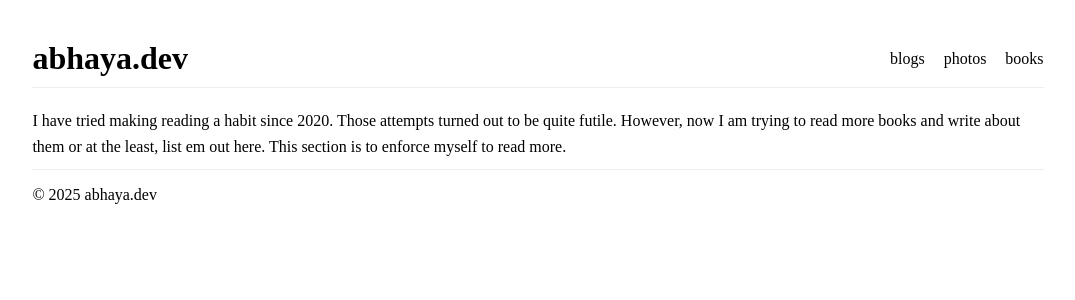
After one commit to 21abhaya/abhaya.dev, a FastAPI app: template templates/books.html in a window 1280 px wide. The commit adds this page. Shown: the top 300 px of the page, without its empty margins (102-1177 px from the left). Run offline with FastAPI, Linux system fonts and the light colour scheme; the template is opened without the code that fills it, so the values that code supplies are empty.

Commit message:
feat: implemented all required pages

```diff
--- a/main.py
+++ b/main.py
@@ -17,9 +17,11 @@ async def homepage(request: Request):
     )
 
 
-@app.get("/blogs/")
-async def blog():
-    return {"Blog list will feature here."}
+@app.get("/blogs/", response_class=HTMLResponse)
+async def blog(request: Request):
+    return templates.TemplateResponse(
+        request=request, name='blogs.html',
+    )
 
 
 @app.get("/blogs/{id}")
@@ -27,11 +29,20 @@ async def get_blog_id(id: int):
     return {"blog_id": id}
 
 
-@app.get("/photos/")
-async def get_gallery():
-    return {"Gallery list will feature here."}
+@app.get("/photos/", response_class=HTMLResponse)
+async def get_photos(request: Request):
+    return templates.TemplateResponse(
+        request=request, name='photos.html',
+    )
 
 
 @app.get("/photos/photo/{id}")
-async def get_gallery_item_id(id: int):
+async def get_photo_id(id: int):
     return {"gallery_id": id}
+
+
+@app.get("/books/", response_class=HTMLResponse)
+async def get_photos(request: Request):
+    return templates.TemplateResponse(
+        request=request, name='books.html',
+    )
--- a/static/style.css
+++ b/static/style.css
@@ -39,15 +39,26 @@
 
 .nav a {
     margin-left: 15px;
-    text-decoration: none;
-    color: #007bff;
+    /* text-decoration: none;
+    color: #007bff; */
 }
 
 .nav a:hover {
-    text-decoration: underline;
+    /* text-decoration: underline; */
+    color: #007bff;
 }
 
 .content p {
     line-height: 1.6;
     margin-bottom: 10px;
 }
+
+a {
+    text-decoration: none;
+    color:black;
+}
+
+a:hover {
+    /* text-decoration: underline; */
+    color:#007bff
+}
--- a/templates/base.html
+++ b/templates/base.html
@@ -11,11 +11,12 @@
         <div class="container">
         <div class="header">
             <div class="logo">
-                <h1>abhaya.dev</h1>
+                <a href="/"><h1>abhaya.dev</h1></a>
             </div>
             <div class="nav">
                 <a href="/blogs">blogs</a>
                 <a href="/photos">photos</a>
+                <a href="/books">books</a>
             </div>
         </div>
         {% block content %}
--- /dev/null
+++ b/templates/books.html
@@ -0,0 +1,12 @@
+{% extends 'base.html' %}
+{% block title %}Blogs | abhaya.dev{% endblock %}
+
+{% block content %}
+    <div class="content">
+        <p>
+            I have tried making reading a habit since 2020. Those attempts turned out to be quite futile. However,
+            now I am trying to read more books and write about them or at the least, list em out here. This section is to
+            enforce myself to read more.
+        </p>
+    </div>
+{% endblock %}
```
Also changed, not shown: templates/blogs.html (+9 -0 lines), templates/photos.html (+10 -0 lines).
